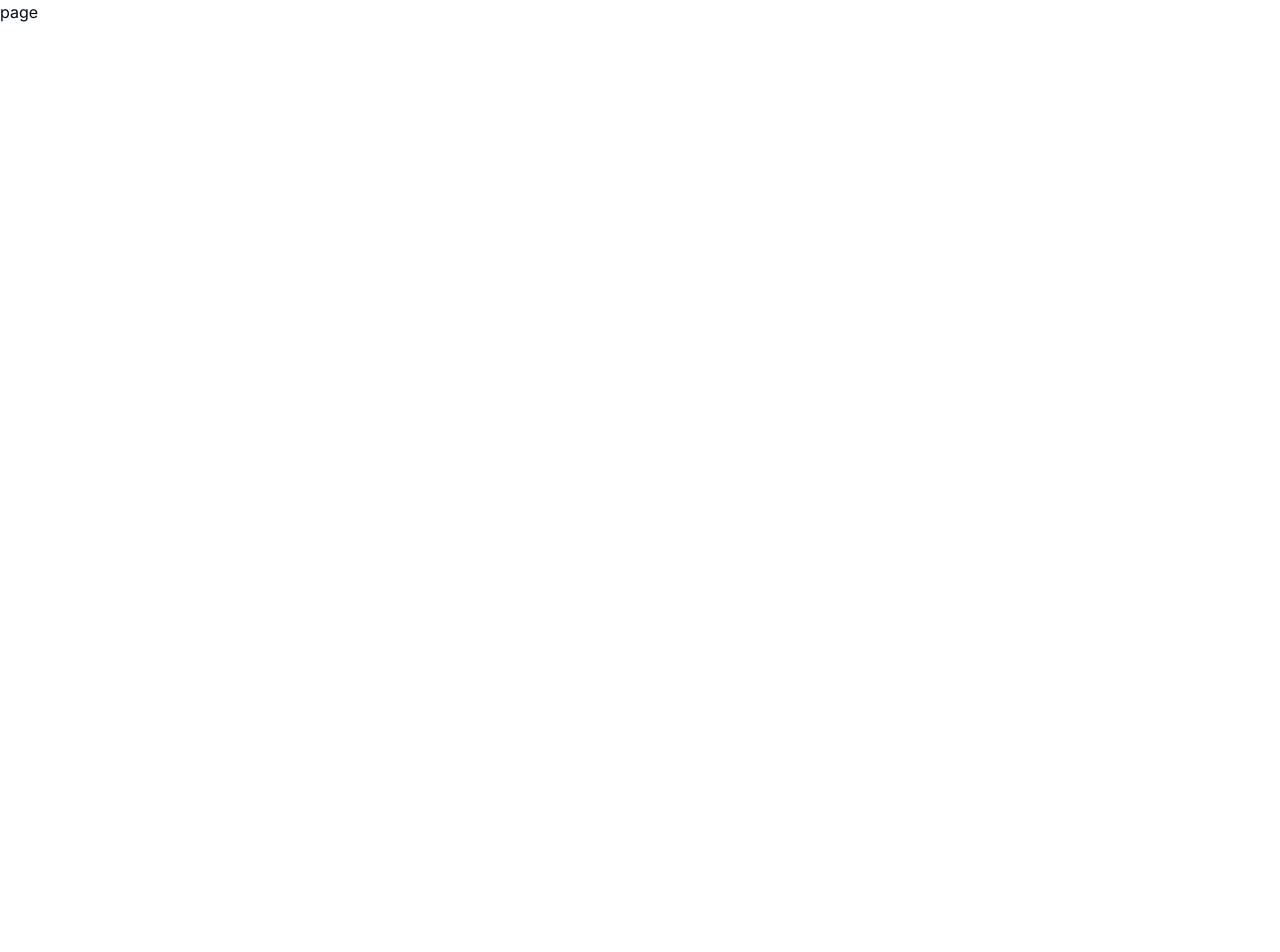
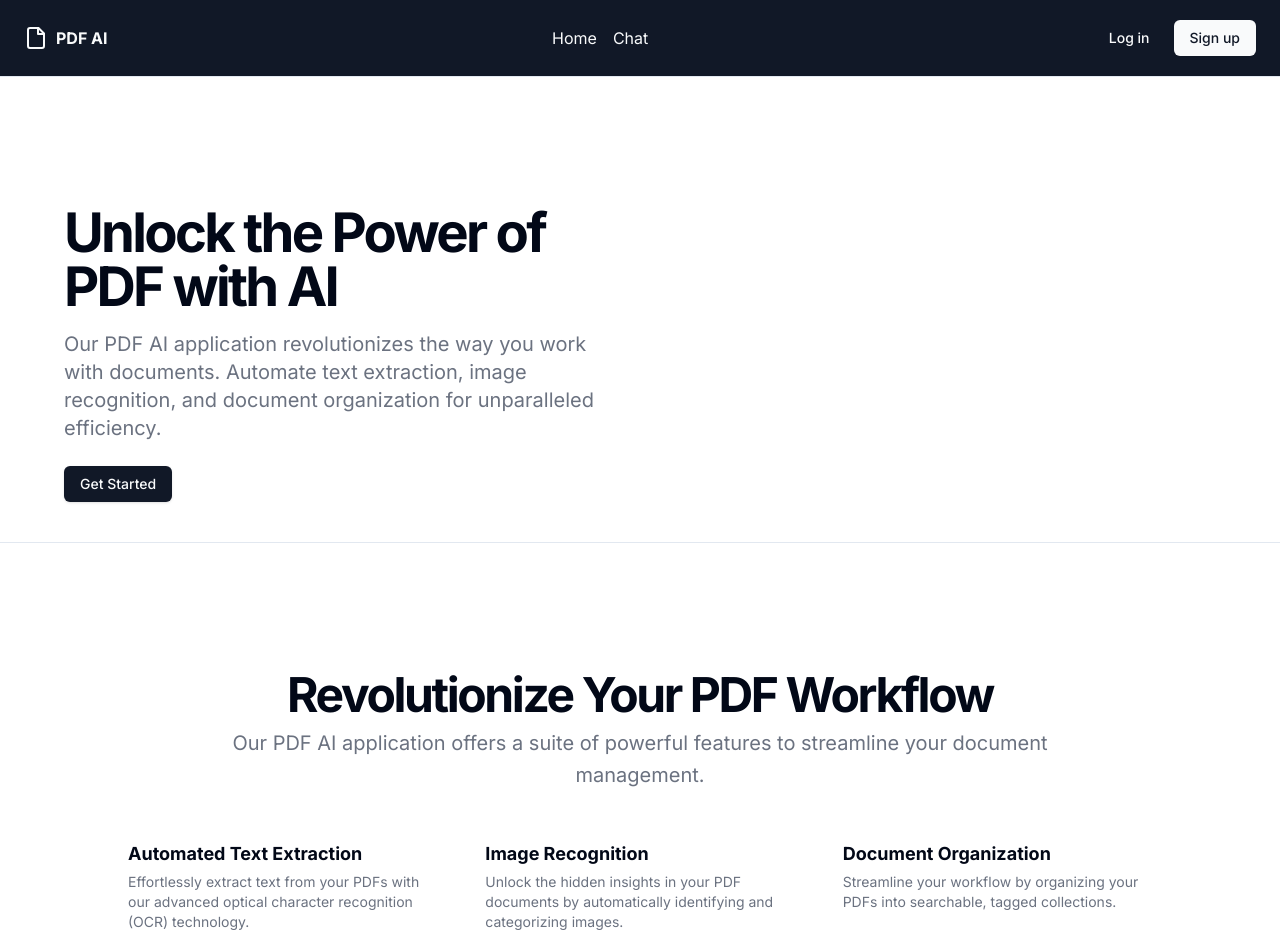
Before and after one commit to anaskhan28/anthropic, a Next.js app: page /home in a window 1280 px wide. Shown: the top 952 px of the page. Before the commit the page ends 800 px from the top, so only its background shows below. Built offline with nearby package versions, Linux system fonts and the light colour scheme.

Commit message:
Navbar and landing page

```diff
--- /dev/null
+++ b/src/app/api/py/shell.ts
@@ -0,0 +1,27 @@
+import { NextApiRequest, NextApiResponse } from 'next';
+import { PythonShell, PythonShellError } from 'python-shell';
+import path from 'path';
+
+export default async function handler(req: NextApiRequest, res: NextApiResponse) {
+    // Path to the Python script
+    const scriptPath = path.join(__dirname, 'script.py');
+
+    // Options for PythonShell
+    const options: PythonShell.IPythonShellOptions = {
+        mode: 'text',
+        pythonPath: '/path/to/python', // Path to Python executable
+        pythonOptions: ['-u'], // get print results in real-time
+        scriptPath: path.dirname(scriptPath),
+    };
+
+    // Execute Python script
+    PythonShell.run('script.py', options, (err: PythonShellError | null, result?: string[]) => {
+        if (err) {
+            console.error('Error executing Python script:', err);
+            res.status(500).json({ error: 'Error executing Python script' });
+        } else {
+            console.log('Python script executed successfully');
+            res.status(200).json({ result });
+        }
+    });
+}
--- a/src/app/home/page.tsx
+++ b/src/app/home/page.tsx
@@ -1,10 +1,15 @@
+import { LandingPage } from '@/components/component/landing-page';
+import { Navbar } from '@/components/component/navbar';
 import React from 'react'
 
 type Props = {}
 
 const page = (props: Props) => {
   return (
-    <div>page</div>
+    <>
+    <Navbar />
+    <LandingPage />
+    </>
   )
 };
 
--- /dev/null
+++ b/src/components/component/landing-page.tsx
@@ -0,0 +1,91 @@
+/**
+* This code was generated by v0 by Vercel.
+* @see https://v0.dev/t/IRr6DSWWzm0
+* Documentation: https://v0.dev/docs#integrating-generated-code-into-your-nextjs-app
+*/
+
+/** Add fonts into your Next.js project:
+
+import { Caudex } from 'next/font/google'
+import { Archivo } from 'next/font/google'
+
+caudex({
+  subsets: ['latin'],
+  display: 'swap',
+})
+
+archivo({
+  subsets: ['latin'],
+  display: 'swap',
+})
+
+To read more about using these font, please visit the Next.js documentation:
+- App Directory: https://nextjs.org/docs/app/building-your-application/optimizing/fonts
+- Pages Directory: https://nextjs.org/docs/pages/building-your-application/optimizing/fonts
+**/
+import Link from "next/link"
+
+export function LandingPage() {
+  return (
+    <div className="flex flex-col min-h-[100dvh]">
+      <main className="flex-1">
+        <section className="w-full pt-12 md:pt-24 lg:pt-32 border-y">
+          <div className="px-4 md:px-6 space-y-10 xl:space-y-16">
+            <div className="grid max-w-[1300px] mx-auto gap-4 px-4 sm:px-6 md:px-10 md:grid-cols-2 md:gap-16">
+              <div>
+                <h1 className="lg:leading-tighter text-3xl font-bold tracking-tighter sm:text-4xl md:text-5xl xl:text-[3.4rem] 2xl:text-[3.75rem]">
+                  Unlock the Power of PDF with AI
+                </h1>
+                <p className="mx-auto max-w-[700px] text-gray-500 md:text-xl dark:text-gray-400 mt-4">
+                  Our PDF AI application revolutionizes the way you work with documents. Automate text extraction, image
+                  recognition, and document organization for unparalleled efficiency.
+                </p>
+                <div className="space-x-4 mt-6 mb-10">
+                  <Link
+                    className="inline-flex h-9 items-center justify-center rounded-md bg-gray-900 px-4 py-2 text-sm font-medium text-gray-50 shadow transition-colors hover:bg-gray-900/90 focus-visible:outline-none focus-visible:ring-1 focus-visible:ring-gray-950 disabled:pointer-events-none disabled:opacity-50 dark:bg-gray-50 dark:text-gray-900 dark:hover:bg-gray-50/90 dark:focus-visible:ring-gray-300"
+                    href="#"
+                  >
+                    Get Started
+                  </Link>
+                </div>
+              </div>
+            </div>
+          </div>
+        </section>
+        <section className="w-full py-12 md:py-24 lg:py-32">
+          <div className="container space-y-12 px-4 md:px-6">
+            <div className="flex flex-col items-center justify-center space-y-4 text-center">
+              <div className="space-y-2">
+                <h2 className="text-3xl font-bold tracking-tighter sm:text-5xl">Revolutionize Your PDF Workflow</h2>
+                <p className="max-w-[900px] text-gray-500 md:text-xl/relaxed lg:text-base/relaxed xl:text-xl/relaxed dark:text-gray-400">
+                  Our PDF AI application offers a suite of powerful features to streamline your document management.
+                </p>
+              </div>
+            </div>
+            <div className="mx-auto grid items-start gap-8 sm:max-w-4xl sm:grid-cols-2 md:gap-12 lg:max-w-5xl lg:grid-cols-3">
+              <div className="grid gap-1">
+                <h3 className="text-lg font-bold">Automated Text Extraction</h3>
+                <p className="text-sm text-gray-500 dark:text-gray-400">
+                  Effortlessly extract text from your PDFs with our advanced optical character recognition (OCR)
+                  technology.
+                </p>
+              </div>
+              <div className="grid gap-1">
+                <h3 className="text-lg font-bold">Image Recognition</h3>
+                <p className="text-sm text-gray-500 dark:text-gray-400">
+                  Unlock the hidden insights in your PDF documents by automatically identifying and categorizing images.
+                </p>
+              </div>
+              <div className="grid gap-1">
+                <h3 className="text-lg font-bold">Document Organization</h3>
+                <p className="text-sm text-gray-500 dark:text-gray-400">
+                  Streamline your workflow by organizing your PDFs into searchable, tagged collections.
+                </p>
+              </div>
+            </div>
+          </div>
+        </section>
+      </main>
+    </div>
+  )
+}
--- /dev/null
+++ b/src/components/component/navbar.tsx
@@ -0,0 +1,81 @@
+/**
+* This code was generated by v0 by Vercel.
+* @see https://v0.dev/t/mAed0K4WpJe
+* Documentation: https://v0.dev/docs#integrating-generated-code-into-your-nextjs-app
+*/
+
+/** Add fonts into your Next.js project:
+
+import { Caudex } from 'next/font/google'
+import { Archivo } from 'next/font/google'
+
+caudex({
+  subsets: ['latin'],
+  display: 'swap',
+})
+
+archivo({
+  subsets: ['latin'],
+  display: 'swap',
+})
+
+To read more about using these font, please visit the Next.js documentation:
+- App Directory: https://nextjs.org/docs/app/building-your-application/optimizing/fonts
+- Pages Directory: https://nextjs.org/docs/pages/building-your-application/optimizing/fonts
+**/
+import Link from "next/link"
+
+export function Navbar() {
+  return (
+    <header className="bg-gray-900 text-gray-50 dark:bg-gray-950 dark:text-gray-50">
+      <div className="container flex items-center justify-between px-4 py-4 md:px-6 md:py-5">
+        <Link className="flex items-center gap-2 font-bold" href="#">
+          <FileIcon className="h-6 w-6" />
+          <span>PDF AI</span>
+        </Link>
+        <nav className="hidden space-x-4 md:flex">
+          <Link className="hover:text-gray-300" href="/home">
+            Home
+          </Link>
+          <Link className="hover:text-gray-300" href="/chat">
+            Chat
+          </Link>
+        </nav>
+        <div className="flex items-center gap-2">
+          <Link
+            className="rounded-md px-4 py-2 text-sm font-medium transition-colors hover:bg-gray-800 focus-visible:outline-none focus-visible:ring-1 focus-visible:ring-gray-950 disabled:pointer-events-none disabled:opacity-50 dark:hover:bg-gray-800 dark:focus-visible:ring-gray-300"
+            href="#"
+          >
+            Log in
+          </Link>
+          <Link
+            className="rounded-md bg-gray-50 px-4 py-2 text-sm font-medium text-gray-900 shadow-sm transition-colors hover:bg-gray-200 focus-visible:outline-none focus-visible:ring-1 focus-visible:ring-gray-950 disabled:pointer-events-none disabled:opacity-50 dark:bg-gray-800 dark:text-gray-50 dark:hover:bg-gray-700 dark:focus-visible:ring-gray-300"
+            href="#"
+          >
+            Sign up
+          </Link>
+        </div>
+      </div>
+    </header>
+  )
+}
+
+function FileIcon(props) {
+  return (
+    <svg
+      {...props}
+      xmlns="http://www.w3.org/2000/svg"
+      width="24"
+      height="24"
+      viewBox="0 0 24 24"
+      fill="none"
+      stroke="currentColor"
+      strokeWidth="2"
+      strokeLinecap="round"
+      strokeLinejoin="round"
+    >
+      <path d="M14.5 2H6a2 2 0 0 0-2 2v16a2 2 0 0 0 2 2h12a2 2 0 0 0 2-2V7.5L14.5 2z" />
+      <polyline points="14 2 14 8 20 8" />
+    </svg>
+  )
+}
```
Also changed, not shown: src/app/api/execute.ts (added), 2 other files (tests, documents, lock files or other folders).
